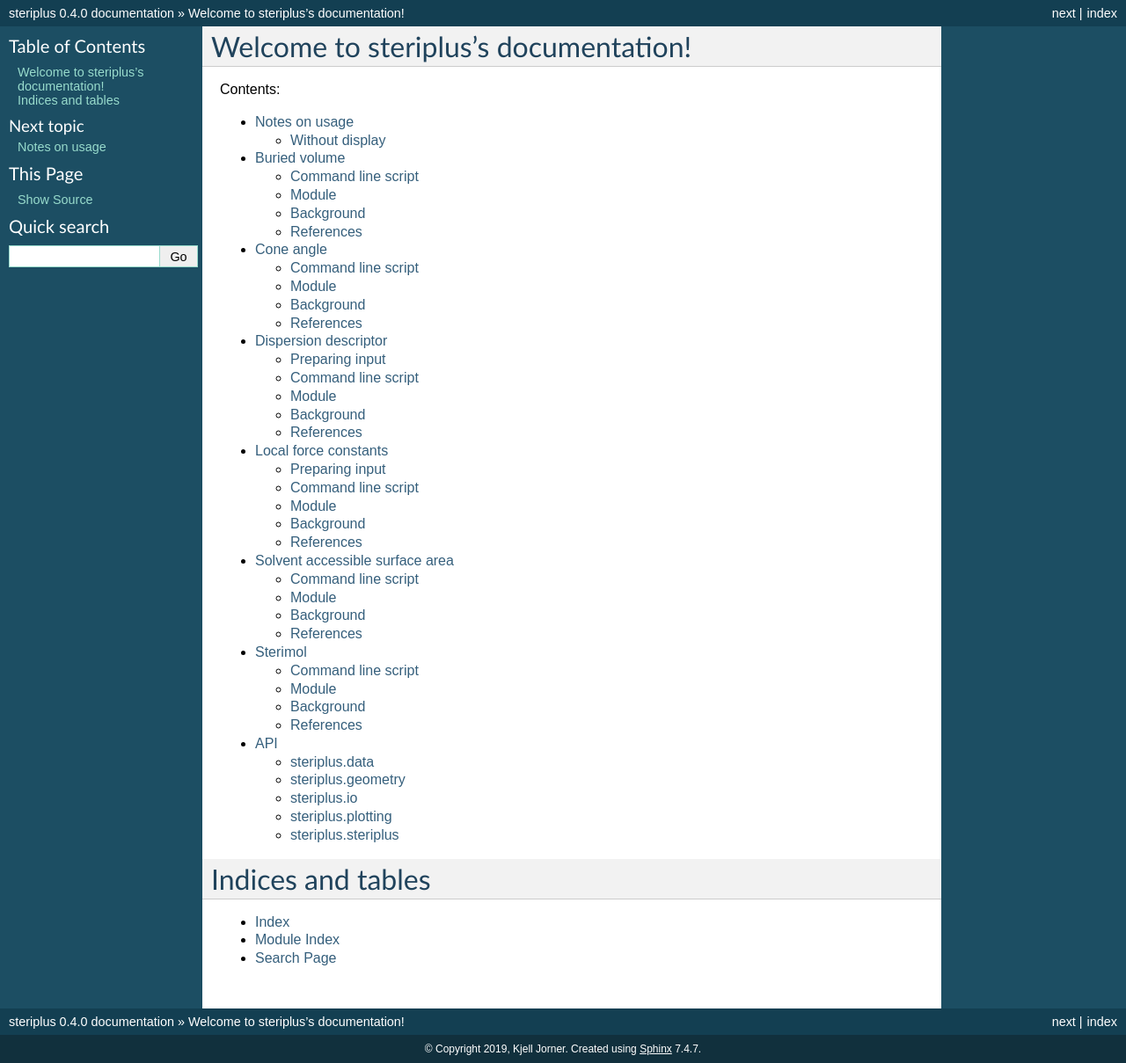
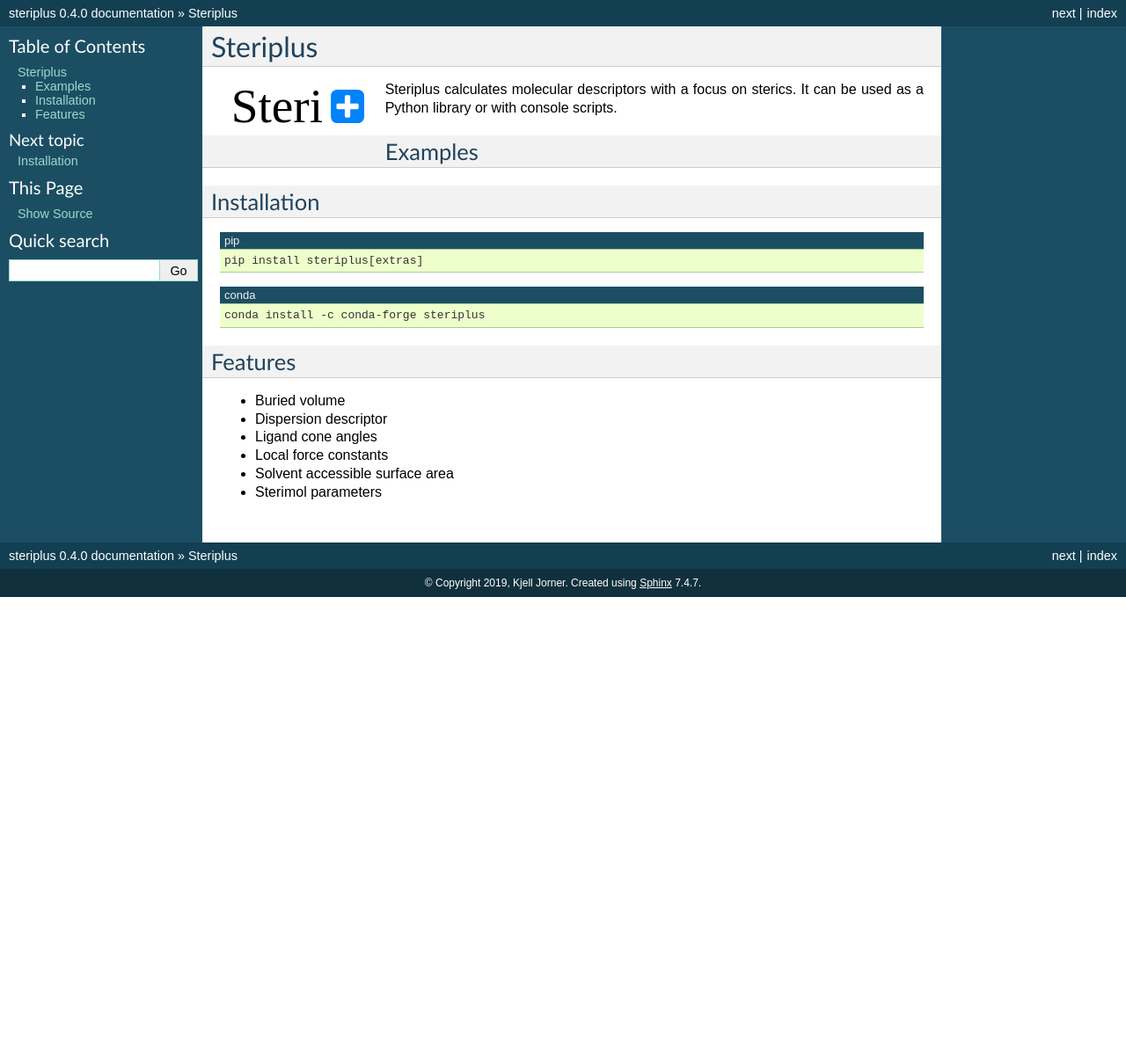
Before and after one commit to digital-chemistry-laboratory/morfeus, a Sphinx documentation site: the page built from docs/index.rst, in a window 1280 px wide. Shown: the whole page at 88% size. Built offline with Sphinx 7.4.7, drawn with Linux system fonts in a browser that asks for light colours; after the commit the page ends 900 px from its top, so only the background shows below that.

Commit message:
Added installation docs, first page

```diff
--- a/docs/index.rst
+++ b/docs/index.rst
@@ -3,14 +3,50 @@
    You can adapt this file completely to your liking, but it should at least
    contain the root `toctree` directive.
 
-=====================================
-Welcome to steriplus's documentation!
-=====================================
+=========
+Steriplus
+=========
+
+.. figure:: images/logo.svg
+  :align: left
+
+Steriplus calculates molecular descriptors with a focus on sterics. It can be
+used as a Python library or with console scripts.
+
+********
+Examples
+********
+
+************
+Installation
+************
+
+.. code-block:: console
+  :caption: pip
+
+  pip install steriplus[extras]
+
+.. code-block:: console
+  :caption: conda
+
+  conda install -c conda-forge steriplus
+
+********
+Features
+********
+
+* Buried volume
+* Dispersion descriptor
+* Ligand cone angles
+* Local force constants
+* Solvent accessible surface area
+* Sterimol parameters
 
 .. toctree::
    :maxdepth: 2
-   :caption: Contents:
+   :hidden:
 
+   installation
    notes
    buried_volume
    cone_angle
@@ -19,11 +55,3 @@ Welcome to steriplus's documentation!
    sasa
    sterimol
    api
-
-==================
-Indices and tables
-==================
-
-* :ref:`genindex`
-* :ref:`modindex`
-* :ref:`search`
--- a/docs/local_force.rst
+++ b/docs/local_force.rst
@@ -242,7 +242,7 @@ the terminal.
   Coordinate                            Force constant (mDyne/Å, mDyne Å rad^(-2))             Frequency (cm^-1)
   Bond(1, 2)                                                                 5.190                          3078
   Bond(1, 5)                                                                 5.190                          3078
-  Angle(1, 2, 3)                                                             2.388                          1692                                 3252
+  Angle(1, 2, 3)                                                             2.388                          1692
 
 -c, --coordinate <list>
   List of atoms in the bond/internal coordinate. Can be given multiple times
```
Also changed, not shown: docs/installation.rst (added, +56 -0 lines), docs/images/logo.svg (added).
